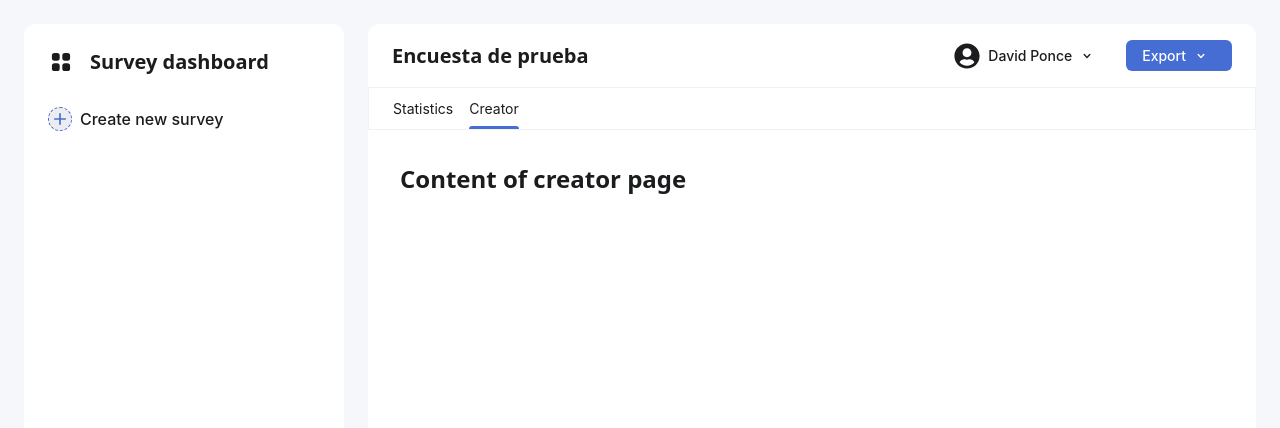
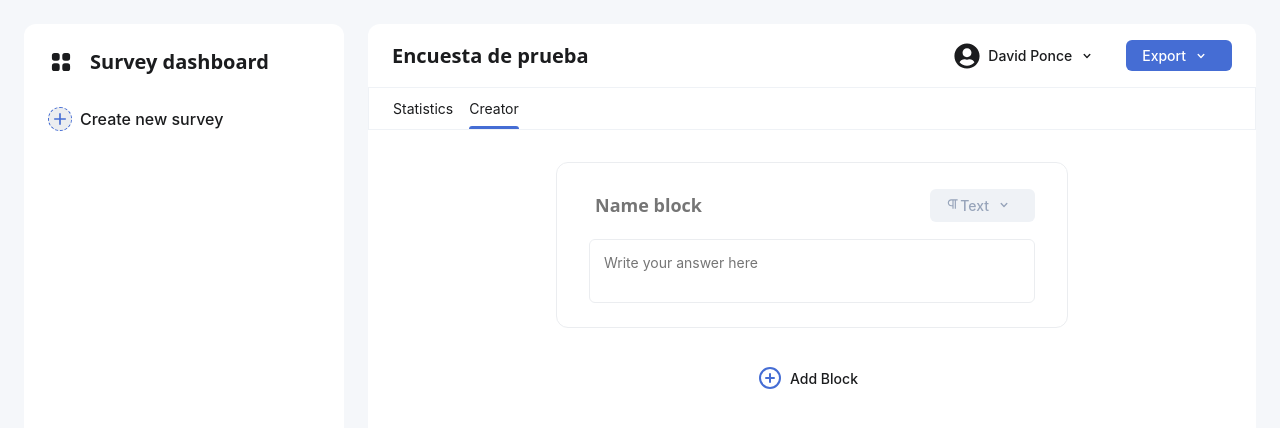
Before and after one commit to david-ponc/survey-app-old, a Next.js app: page /creator in a window 1280 px wide. Shown: the top 428 px of the page. Built offline with nearby package versions, Linux system fonts and the light colour scheme.

Commit message:
SUR-23 Feature: Create dynamic block (initial version)

```diff
--- /dev/null
+++ b/src/components/Block.js
@@ -0,0 +1,116 @@
+import { useState } from 'react'
+import Dropdown from 'components/Dropdown'
+import { BiListUl, BiParagraph } from 'react-icons/bi'
+import { BlocksStyled, FormStyled, HeaderStyled, SectionStyled, RadioStyled, AddOptionStyled, AddBlockStyled } from 'styles/components/block'
+import { MdAdd, MdRadioButtonUnchecked } from 'react-icons/md'
+import { FiPlusCircle, FiTrash2 } from 'react-icons/fi'
+
+export default function Block () {
+  const [blocks, setBlocks] = useState([...initialBlocks])
+
+  const addNewBlock = () => {
+    const newBlocks = [...blocks]
+    newBlocks.push({ name: '', type: 'Text' })
+    setBlocks(newBlocks)
+  }
+
+  const changeTypeBlock = (id, type, firstOption) => {
+    const newBlocks = [...blocks]
+    newBlocks[id].type = type === firstOption ? firstOption : type
+    setBlocks(newBlocks)
+  }
+
+  return (
+    <BlocksStyled>
+      {
+        blocks.map((block, i) => {
+          return (
+            <FormStyled key={i}>
+              <HeaderStyled>
+                <input type="text" placeholder="Name block"/>
+                <Dropdown options={options} onSelect={(type) => changeTypeBlock(i, type, block.type)} />
+              </HeaderStyled>
+              <SectionStyled>
+                {block.type === 'Text' && <textarea placeholder="Write your answer here" readOnly={true} />}
+                {block.type === 'Multiple' && <RadioComponent />}
+              </SectionStyled>
+            </FormStyled>
+          )
+        })
+      }
+      <AddBlockStyled onClick={addNewBlock}>
+        <FiPlusCircle size={24} />
+        <p>Add Block</p>
+      </AddBlockStyled>
+    </BlocksStyled>
+  )
+}
+
+function RadioComponent () {
+  const [options, setOptions] = useState([...initialOptions])
+
+  const addNewOption = () => {
+    const newOptions = [...options]
+    newOptions.push({ name: `Write name option ${options.length + 1}` })
+    setOptions(newOptions)
+  }
+
+  const removeOption = (id) => {
+    if (options.length > 1) {
+      const newOptions = [...options]
+      newOptions.splice(id, 1)
+      setOptions(newOptions)
+    } else {
+      console.log('Should be at least one option')
+    }
+  }
+  return (
+    <>
+      {
+        options.map((option, i) => {
+          return (
+            <RadioStyled key={i}>
+              <MdRadioButtonUnchecked size={24} />
+              <input type="text" placeholder={option.name}/>
+              <FiTrash2 size={20} onClick={() => removeOption(i)}/>
+            </RadioStyled>
+          )
+        })
+      }
+      <AddOptionStyled onClick={addNewOption}>
+        <MdAdd size={24} />
+        <p>Add option</p>
+      </AddOptionStyled>
+    </>
+  )
+}
+
+const initialBlocks = [
+  {
+    name: '',
+    type: 'Text'
+  }
+]
+
+const initialOptions = [
+  {
+    name: 'Write name option 1'
+  }
+]
+
+const options = [
+  {
+    value: 'Text',
+    content: [
+      <BiParagraph key={'Text'} />,
+      'Text'
+    ]
+  },
+  {
+    value: 'Multiple',
+    content: [
+      <BiListUl key={'Multiple'} />,
+      'Multiple'
+    ]
+  }
+]
--- a/src/pages/creator.js
+++ b/src/pages/creator.js
@@ -1,13 +1,14 @@
 import Layout from 'components/Layout'
 import Aside from 'components/Aside'
 import Main from 'components/Main'
+import Block from 'components/Block'
 
 export default function Creator () {
   return (
     <Layout title="creator" design="withAside">
       <Aside />
       <Main>
-        <h1>Content of creator page</h1>
+        <Block />
       </Main>
     </Layout>
   )
--- /dev/null
+++ b/src/styles/components/block.js
@@ -0,0 +1,144 @@
+import styled from 'styled-components'
+
+export const BlocksStyled = styled.div`
+  display: grid;
+  gap: 1rem;
+`
+
+export const FormStyled = styled.form`
+  max-width: 512px;
+  width: 100%;
+  padding: 1.5rem 2rem;
+  border-radius: 0.75rem;
+  border: 1px solid var(--gray-300);
+  display: grid;
+  grid-template-rows: auto 1fr;
+  gap: 1rem;
+  margin: 0 auto;
+`
+
+export const HeaderStyled = styled.header`
+  display: flex;
+  align-items: center;
+  justify-content: space-between;
+
+  input {
+    outline: 0;
+    border: 0;
+    border-radius: 0.375rem;
+    padding: 0.375rem;
+    font-size: 1.125rem;
+    font-weight: 600;
+    font-family: 'Poppins', system-ui, sans-serif;
+
+    &:hover,
+    &:focus {
+      box-shadow: 0 0 0 1px var(--gray-300);
+    }
+  }
+`
+
+export const SectionStyled = styled.section`
+  width: 100%;
+  height: 100%;
+  display: grid;
+  gap: 1rem;
+
+  textarea {
+    outline: 0;
+    border: 1px solid var(--gray-300);
+    border-radius: 0.375rem;
+    resize: none;
+    width: 100%;
+    height: 100%;
+    padding: 1em;
+    font-size: 0.875rem;
+  }
+`
+
+export const RadioStyled = styled.div`
+  display: grid;
+  grid-template-columns: auto 1fr auto;
+  align-items: center;
+  gap: 0.5rem;
+
+  &:hover svg:nth-child(3) {
+    z-index: 0;
+    color: var(--gray-200);
+  }
+
+  input {
+    outline: 0;
+    border: 0;
+    border-radius: 0.375rem;
+    padding: 1em;
+    font-size: 0.875rem;
+    transition: border 0.320s ease;
+
+    &:hover,
+    &:focus {
+      box-shadow: 0 0 0 1px var(--gray-300);
+    }
+  }
+
+  svg:nth-child(1) {
+    color: var(--gray-200);
+  }
+
+  svg:nth-child(3) {
+    position: relative;
+    z-index: -1;
+    color: transparent;
+    cursor: pointer;
+
+    &:hover {
+      color: darkred;
+    }
+  }
+`
+
+export const AddOptionStyled = styled.div`
+  width: max-content;
+  display: grid;
+  grid-template-columns: auto 1fr auto;
+  align-items: center;
+  gap: 0.5rem;
+  margin: 1rem 0 0;
+  border-radius: 1rem;
+  padding: 0.375rem;
+  cursor: pointer;
+  font-size: 0.875rem;
+  font-weight: 500;
+  user-select: none;
+
+  svg {
+    color: #456DD4;
+  }
+
+  &:hover {
+    background: var(--gray-300);
+  }
+`
+
+export const AddBlockStyled = styled.div`
+  width: max-content;
+  display: grid;
+  grid-template-columns: auto 1fr auto;
+  align-items: center;
+  gap: 0.5rem;
+  margin: 1rem auto 0;
+  border-radius: 1rem;
+  padding: 0.375rem;
+  cursor: pointer;
+  font-size: 0.875rem;
+  font-weight: 500;
+  user-select: none;
+
+  svg {
+    color: #456DD4;
+  }
+
+  &:hover {
+    background: var(--gray-300);
+  }
+`
```
